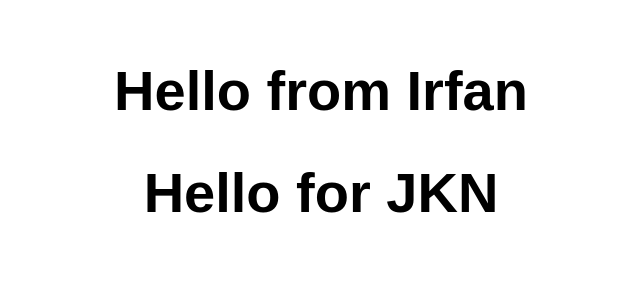
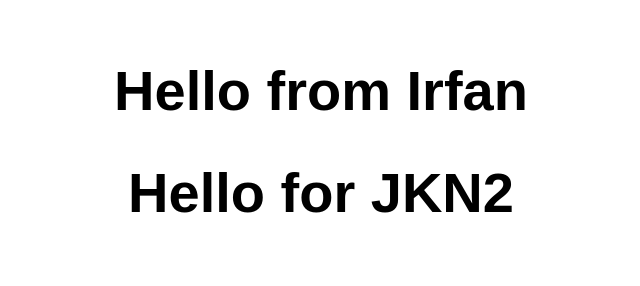
Before and after one commit to irfanarafat16/AzureDevOps, a plain HTML site: page src/index.html in a window 1280 px wide. Shown: the whole page, without its empty margins (319-959 px from the left). Drawn offline with Linux system fonts and the light colour scheme.

Commit message:
Update index.html

```diff
--- a/src/index.html
+++ b/src/index.html
@@ -11,7 +11,7 @@
 <body>
   <main>
     <h1>Hello from Irfan</h1>
-    <h1>Hello for JKN</h1>
+    <h1>Hello for JKN2</h1>
   </main>
 </body>
 
```
